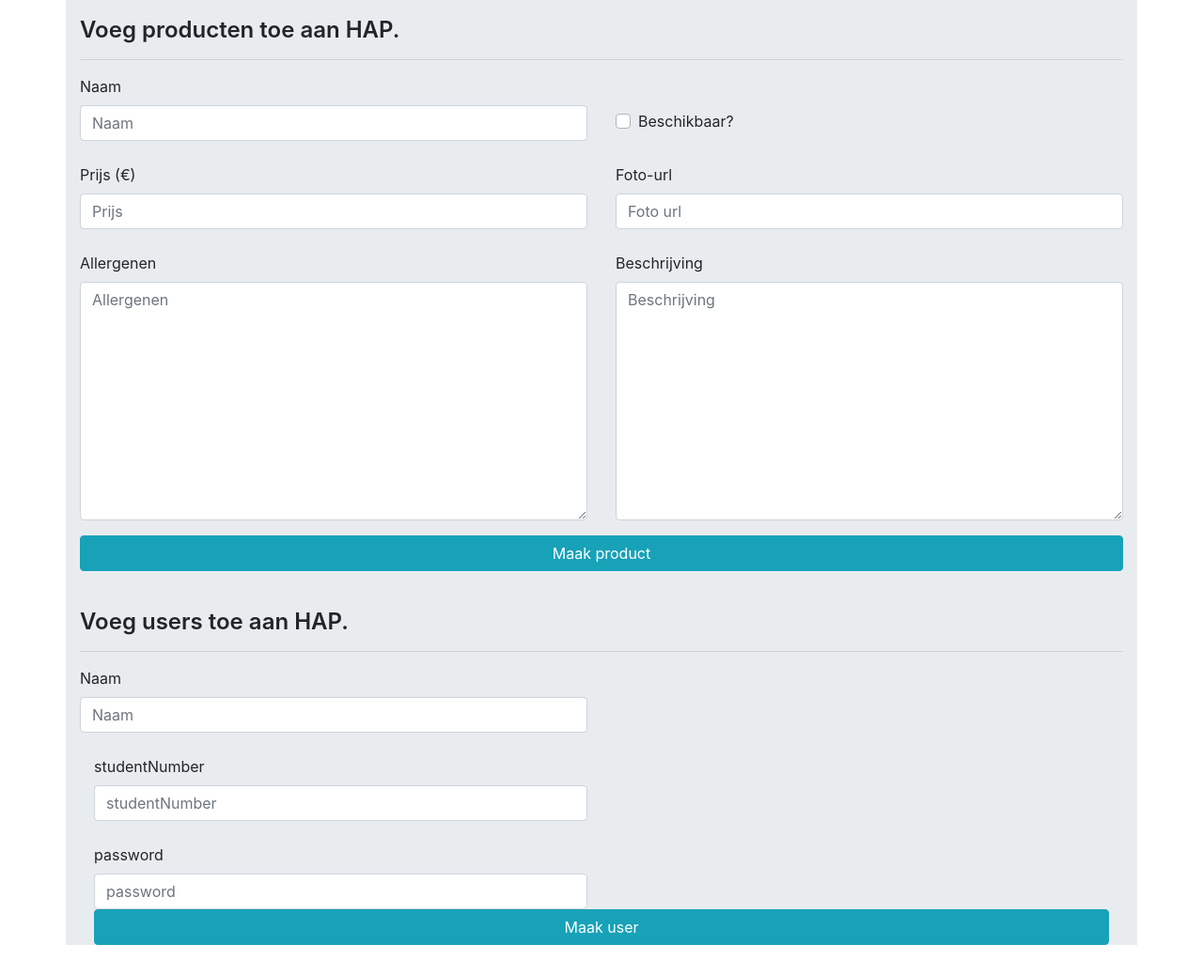
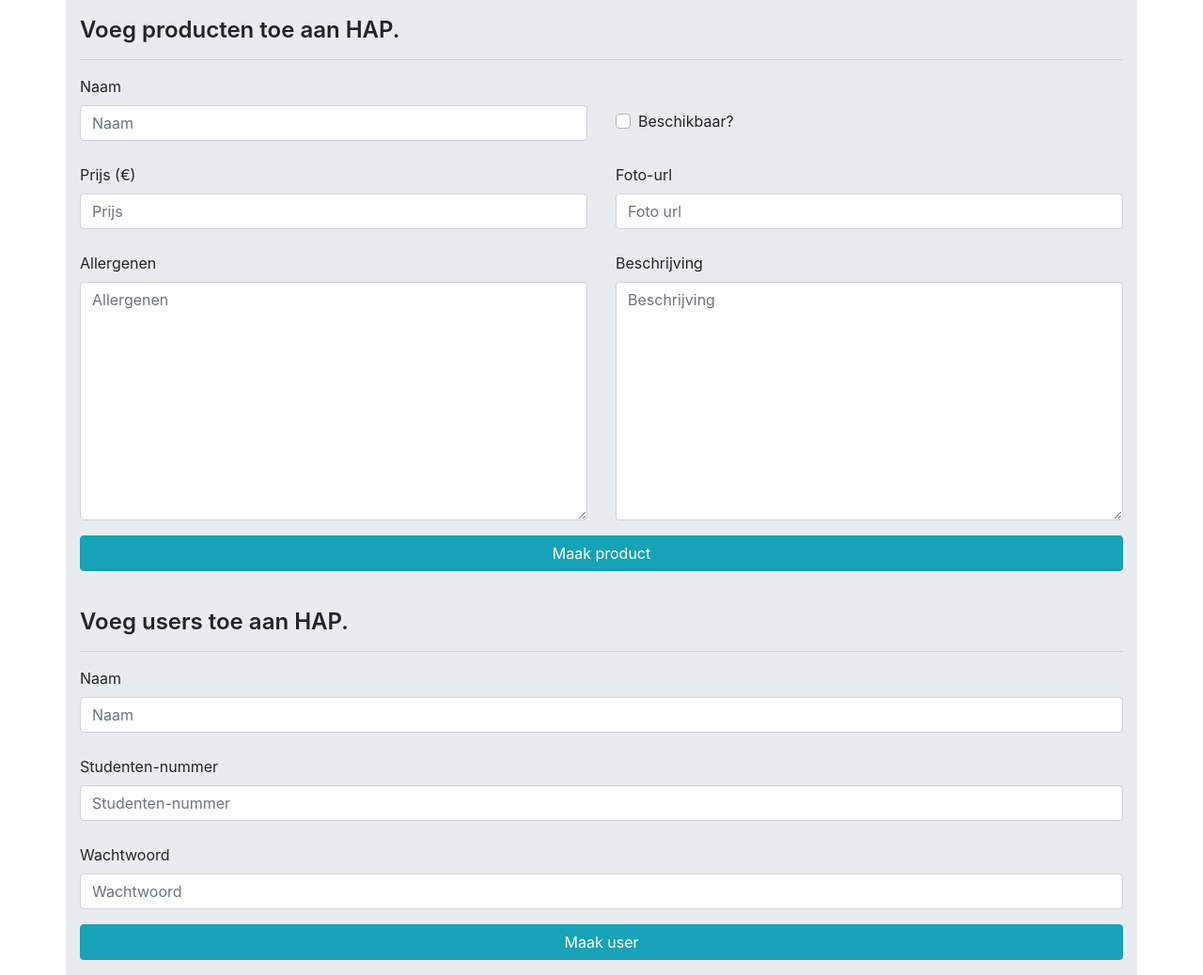
Before and after one commit to OlivierVerhaegen/PM1904-Backend, a website: page public/index.html in a window 1280 px wide. Shown: the part 62-1100 px from the top of the page at 94% size. Drawn offline with nearby package versions, Linux system fonts and the light colour scheme.

Commit message:
user register css fixed

```diff
--- a/public/index.html
+++ b/public/index.html
@@ -81,26 +81,23 @@
         <form action="/user/create" method="post">
             <!-- <div class="form-group"> -->
             <div class="row">
-                <div class="col-md-6">
+
+                <div class="col-md-12">
                     <label for="userName">Naam</label>
                     <input type="text" name="userName" id="userName" placeholder="Naam" class="form-control mb-4">
-                    <!-- </div> -->
                 </div>
-
+                <div class="col-md-12">
+                    <label for="studentNumber">Studenten-nummer</label>
+                    <input type="text" name="studentNumber" id="studentNumber" placeholder="Studenten-nummer" class="form-control mb-4">
                 </div>
-                <div class="col-md-6">
-                    <label for="studentNumber">studentNumber</label>
-                    <input type="text" name="studentNumber" id="studentNumber" placeholder="studentNumber" class="form-control mb-4">
-                </div>
-                <div class="col-md-6">
-                    <label for="password">password</label>
-                    <input type="password" name="password" id="password" placeholder="password" class="form-control mb-4">
+                <div class="col-md-12">
+                    <label for="password">Wachtwoord</label>
+                    <input type="password" name="password" id="password" placeholder="Wachtwoord" class="form-control mb-4">
                 </div>
 
                 <div class="col-sm-12">
                     <button type="submit" class="btn btn-info btn-block my-3">Maak user</button>
                 </div>
-            </div>
         </form>
     </div>
 
```
